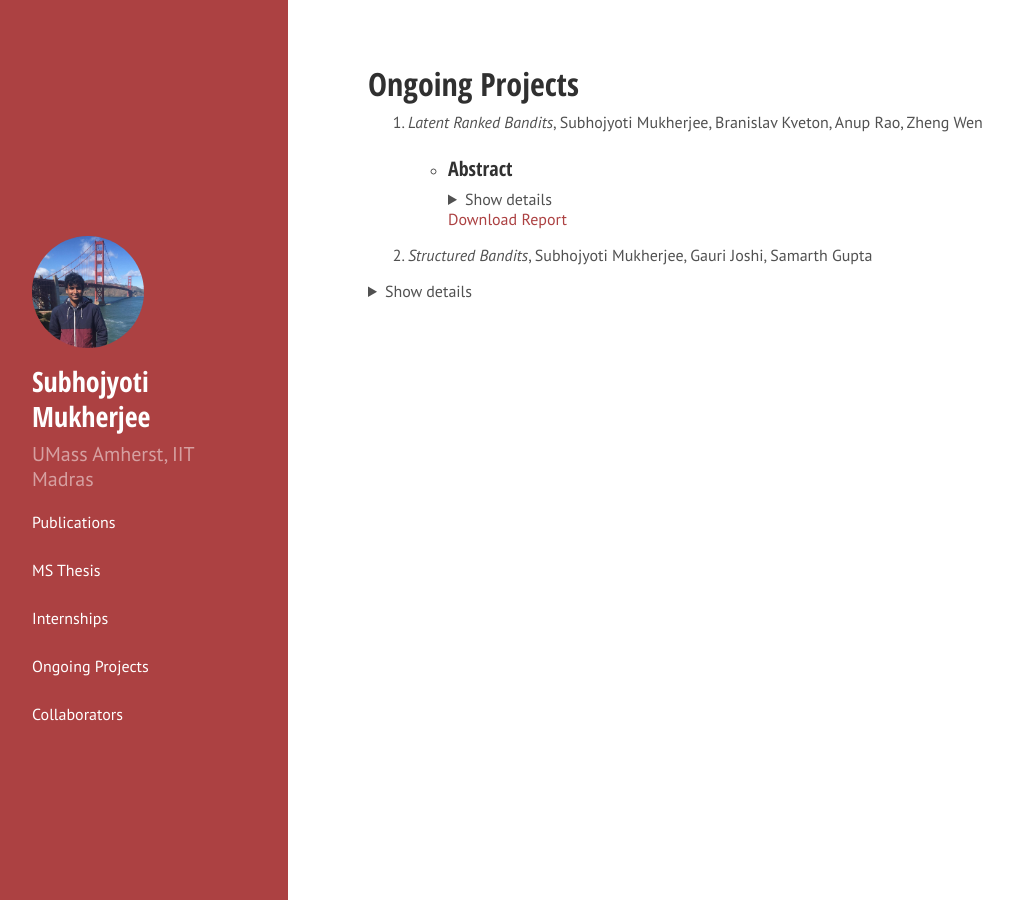
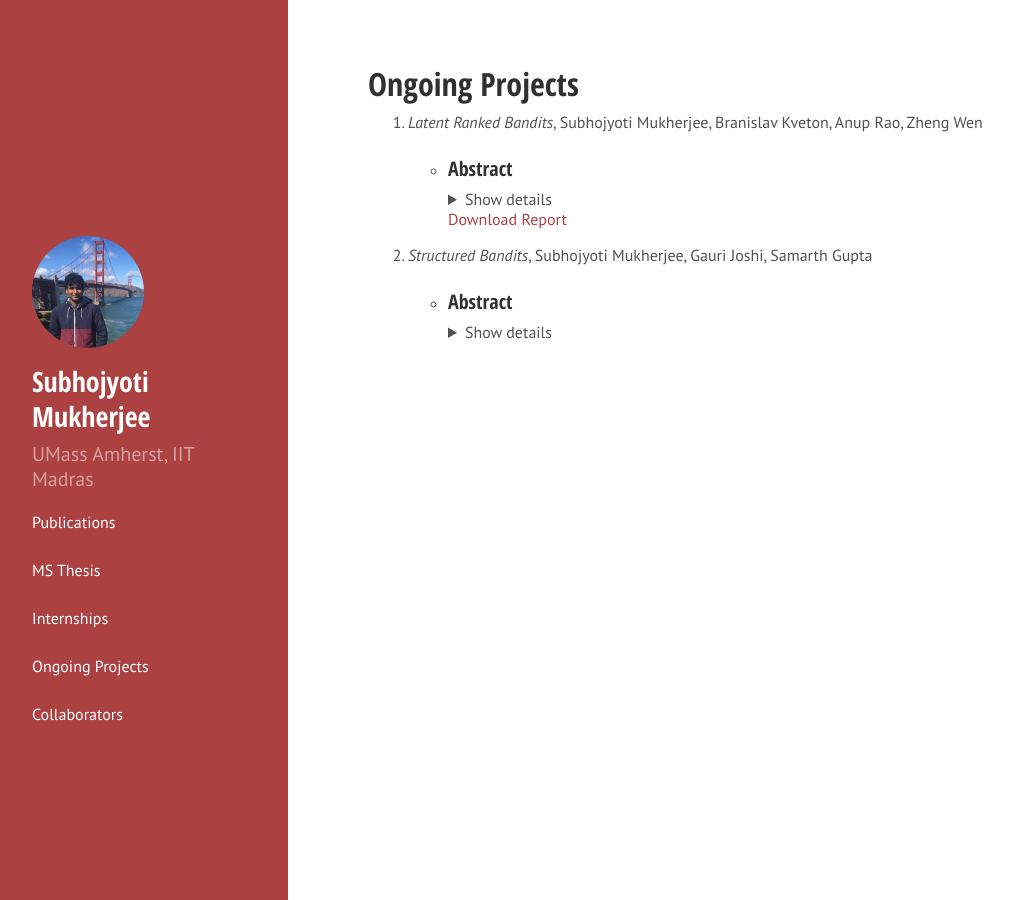
Before and after one commit to Subhojyoti22/subhojyoti.github.io, a Jekyll site: the page built from ongoing.md, in a window 1280 px wide. Shown: the whole page, without its empty margins (0-1013 px from the left). Built offline with Jekyll 4.4.1, drawn with Linux system fonts in a browser that asks for light colours; Markdown is read by kramdown in place of the engine named in the settings.

Commit message:
Update ongoing.md

```diff
--- a/ongoing.md
+++ b/ongoing.md
@@ -19,13 +19,10 @@ title: Ongoing Projects
 
 2. *Structured Bandits*, Subhojyoti Mukherjee, Gauri Joshi, Samarth Gupta
 
- <details>
-        <summary>
-          Show details
-        </summary>
-          <p> We study a new variant of stochastic multi-armed bandit problem where the expected return of
-one arm may depend on the returns of other arms. We propose a new Thompson Sampling algorithm
-for this general class of problems that can take help of this corrleations. We show that under certain circumstances it
-is possible to achieve finite expected cumulative regret.
-    </p>
-       </details>
+    * ### Abstract ###
+        <details>
+            <summary>
+              Show details
+            </summary>
+              <p> We study a new variant of stochastic multi-armed bandit problem where the expected return of one arm may depend on the returns of other arms. We propose a new Thompson Sampling algorithm for this general class of problems that can take help of this corrleations. We show that under certain circumstances it is possible to achieve finite expected cumulative regret. </p>
+           </details>
```
